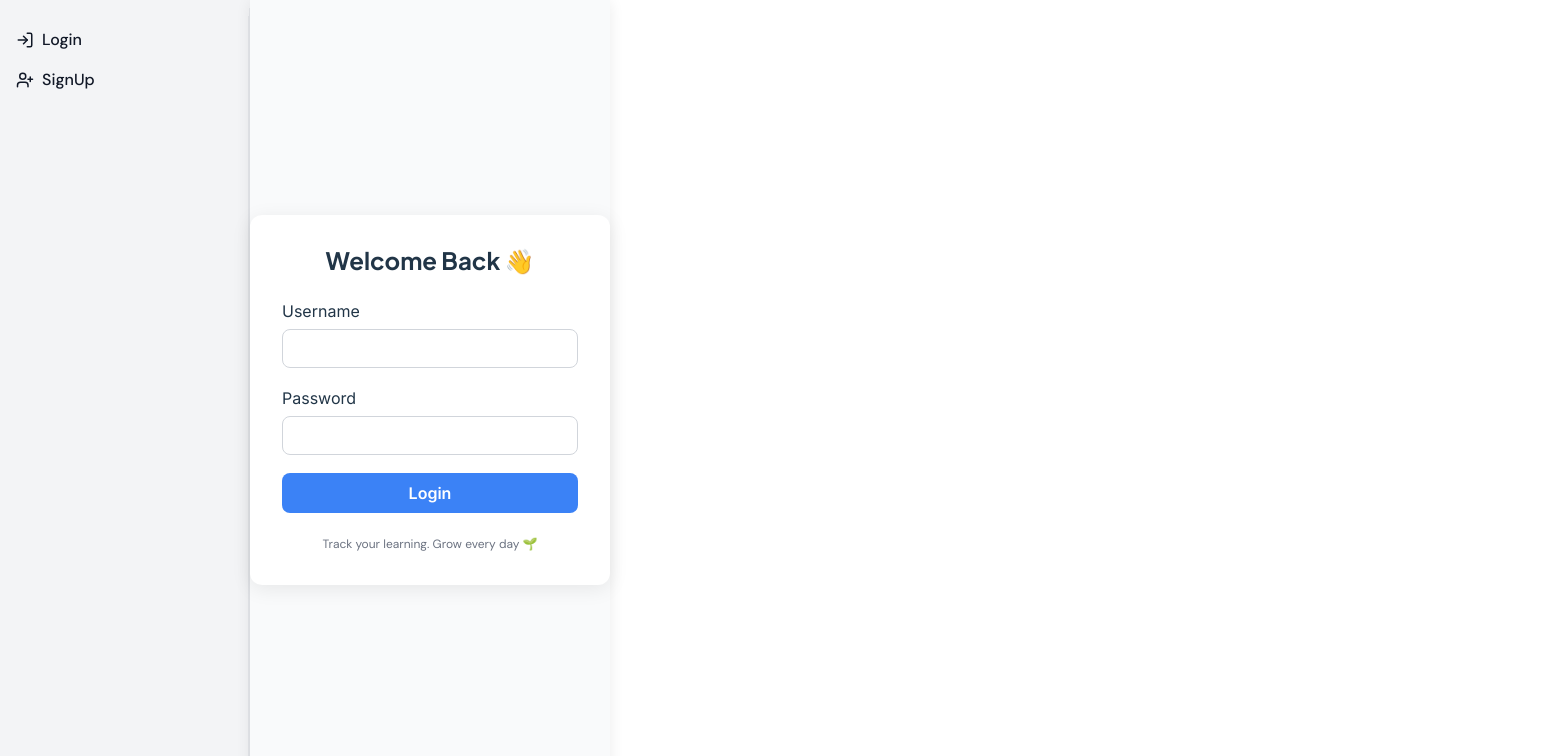
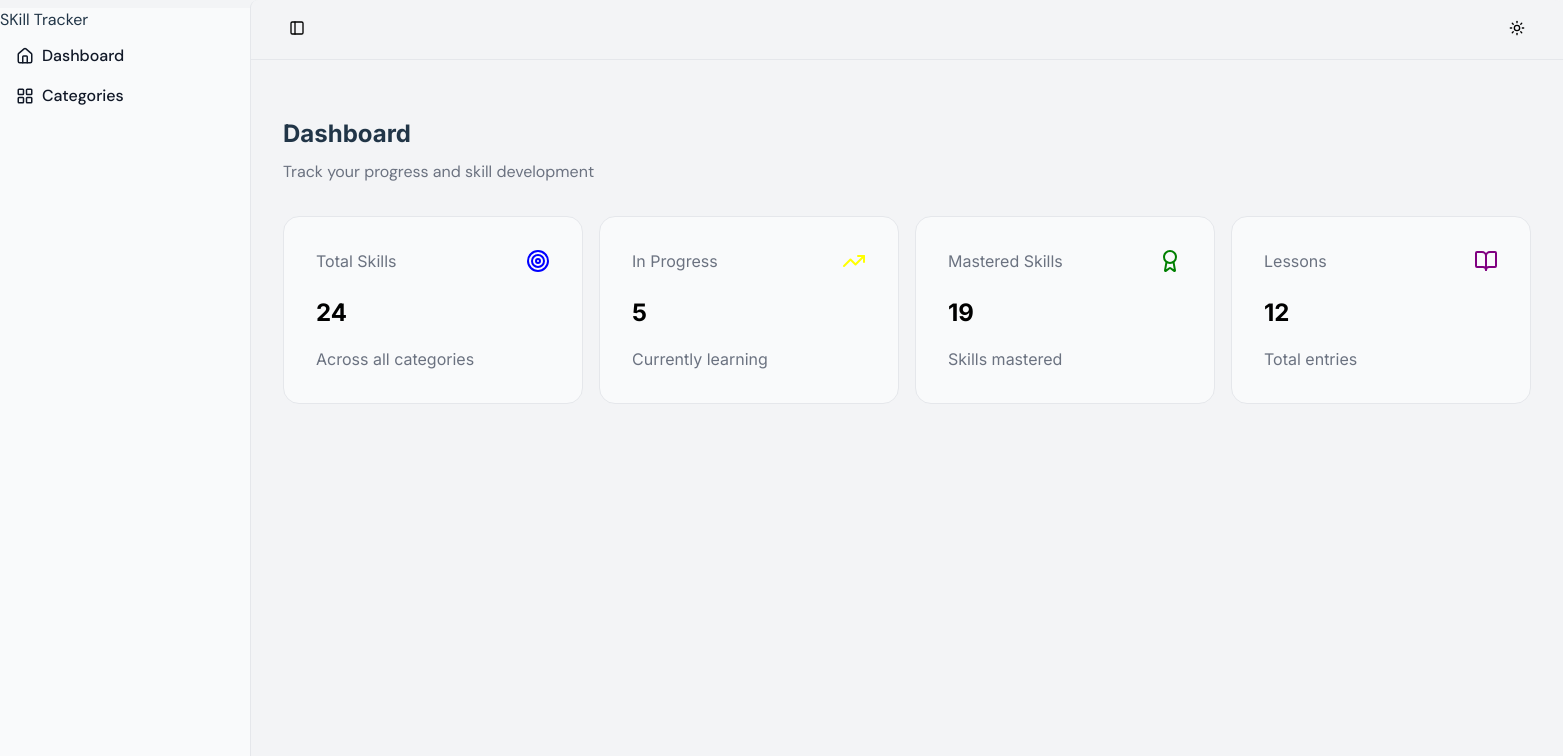
Before and after one commit to MaherGarni/Personal-Knowledge-Management-Frontend, a React (Vite) app: page /dashboard in a window 1280 px wide. Before the commit this address led to /login. Shown: the top 756 px of the page, 1563 px wide, since content can reach past the window. Built offline with nearby package versions, Linux system fonts and the light colour scheme.

Commit message:
initial dashboard design

```diff
--- /dev/null
+++ b/src/components/DashboardCard/DashboardCard.jsx
@@ -0,0 +1,37 @@
+import "./styles.css"
+import { Target, TrendingUp, Award, BookOpen } from "lucide-react"
+export default function DashboardCard({ name, icon, data, description }) {
+    const icons = {
+        Target: {
+            icon: Target,
+            color: "blue"
+        },
+        TrendingUp: {
+            icon: TrendingUp,
+            color: "yellow"
+        },
+        Award: {
+            icon: Award,
+            color: "green"
+        },
+        BookOpen: {
+            icon: BookOpen,
+            color: "purple"
+        },
+    };
+    const Icon = icons[icon].icon;
+    return (
+        <>
+            <div className="dashboard-card">
+                <div className="dashboard-card-header">
+                    <div className="name">{name}</div>
+                    <div className="icon">
+                        <Icon size={24} color={icons[icon].color}/>
+                    </div>
+                </div>
+                <div className="data"><span style={{fontSize: "24px", fontWeight: "bold", color: "black"}}>{data}</span></div>
+                <div className="description">{description}</div>
+            </div>
+        </>
+    )
+}
--- /dev/null
+++ b/src/components/DashboardCard/styles.css
@@ -0,0 +1,16 @@
+.dashboard-card {
+    display: flex;
+    flex-direction: column;
+    gap: 1rem;
+    background-color: #F9FAFB;
+    padding: 1rem;
+    border: 1px solid #E5E7EB;
+    border-radius: 1rem;
+    padding: 2rem;
+    width: 300px;
+
+    .dashboard-card-header{
+        display: flex;
+        justify-content: space-between;
+    }
+}
--- a/src/components/Sidebar/Sidebar.jsx
+++ b/src/components/Sidebar/Sidebar.jsx
@@ -1,5 +1,5 @@
 import { Link, useNavigate } from "react-router"
-import { Home, Info, FolderTree, FolderKanban, LogIn, UserPlus} from "lucide-react";
+import { Home, Info, LayoutGrid, LogIn, UserPlus} from "lucide-react";
 import "./styles.css"
 
 import * as userAPI from "../../utilities/user-api"
@@ -17,9 +17,10 @@ export default function Sidebar({ user, setUser }) {
         return (
             <>
                 <nav>
+                    <p>SKill Tracker</p>
                     <ul>
                         <li>
-                            <Link to="/home">
+                            <Link to="/dashboard">
                                 <div className="sidebar-link">
                                     <Home size={18} />
                                     <p>Dashboard</p>
@@ -29,7 +30,7 @@ export default function Sidebar({ user, setUser }) {
                         <li>
                             <Link to="/categories">
                                 <div className="sidebar-link">
-                                    <FolderTree size={18} />
+                                    <LayoutGrid size={18} />
                                     <p>Categories</p>
                                 </div>
                             </Link>
--- a/src/components/Sidebar/styles.css
+++ b/src/components/Sidebar/styles.css
@@ -1,10 +1,8 @@
 aside {
     display: flex;
-    /* align-items: center; */
     width: 250px;
     height: 100vh;
-    background-color: #F3F4F6;
-    border-right: 1px solid #E5E7EB;
+    background-color: #F9FAFB;
     margin-top: 8px;
 }
 
--- a/src/pages/App/App.css
+++ b/src/pages/App/App.css
@@ -1,23 +1,36 @@
 @import url('https://fonts.googleapis.com/css2?family=DM+Sans:ital,opsz,wght@0,9..40,100..1000;1,9..40,100..1000&family=Inter:ital,opsz,wght@0,14..32,100..900;1,14..32,100..900&family=Nunito+Sans:ital,opsz,wght@0,6..12,200..1000;1,6..12,200..1000&family=Outfit:wght@100..900&family=Plus+Jakarta+Sans:ital,wght@0,200..800;1,200..800&family=Urbanist:ital,wght@0,100..900;1,100..900&display=swap');
 
-*{
+* {
     box-sizing: border-box;
     padding: 0;
     margin: 0;
     font-family: "inter", sans-serif;
 }
 
-.Layout{
+.Layout {
     display: flex;
     background-color: #F3F4F6;
 }
 
-main{
+main {
     flex: 1;
     border-radius: 8px;
-    background-color: #F9FAFB;
-    /* margin: 8px;
-    padding: 8px; */
-    border: 0px solid black;
-    box-shadow: 0 0 15px rgba(0, 0, 0, 0.08);
+    border-left: 1px solid #E5E7EB;
+    background-color: #F3F4F6;
 }
+
+main .header {
+    height: 60px;
+    border-bottom: 1px solid #E5E7EB;
+    display: flex;
+    justify-content: space-between;
+    align-items: center;
+    padding: 0 1rem;
+
+    button {
+        background-color: transparent;
+        border: none;
+        cursor: pointer;
+        font-size: 18px;
+    }
+}
--- a/src/pages/App/App.jsx
+++ b/src/pages/App/App.jsx
@@ -1,5 +1,5 @@
 import './App.css'
-import { Route, Routes, Link, Navigate} from 'react-router';
+import { Route, Routes, Link, Navigate } from 'react-router';
 import { useState } from 'react';
 import AboutPage from '../AboutPage/AboutPage';
 import CategoryIndexPage from '../CategoryIndexPage/CategoryIndexPage';
@@ -7,9 +7,11 @@ import CategoryDetailPage from '../CategoryDetailPage/CategoryDetailPage';
 import Sidebar from '../../components/Sidebar/Sidebar';
 import SignupPage from '../SignupPage/SignupPage';
 import LoginPage from '../LoginPage/LoginPage';
+import DashboardPage from '../DashboardPage/DashboardPage';
+import { PanelLeft, Moon, Sun } from 'lucide-react';
 
 function App() {
-  const [user, setUser] = useState(null);
+  const [user, setUser] = useState(1);
 
 
   return (
@@ -19,9 +21,18 @@ function App() {
           <Sidebar user={user} setUser={setUser} />
         </aside>
         <main>
+          <div className='header'>
+            <button className='sidebar-toggle'>
+              <PanelLeft size={16} />
+            </button>
+            <button className='theme'>
+              <Sun size={16} />
+            </button>
+          </div>
           <Routes>
             {user ? <>
               <Route path="/*" element={<h2>In progress....</h2>} />
+              <Route path="/dashboard" element={<DashboardPage />} />
               <Route path="/about" element={<AboutPage />} />
               <Route path="/categories" element={<CategoryIndexPage />} />
               <Route path="/categories/:id" element={<CategoryDetailPage />} />
--- /dev/null
+++ b/src/pages/DashboardPage/DashboardPage.jsx
@@ -0,0 +1,44 @@
+import "./styles.css"
+import DashboardCard from "../../components/DashboardCard/DashboardCard"
+export default function Dashboard() {
+    const cardsData = [
+        {
+            name: "Total Skills",
+            icon: "Target",
+            data: 24,
+            description: "Across all categories"
+        },
+        {
+            name: "In Progress",
+            icon: "TrendingUp",
+            data: 5,
+            description: "Currently learning"
+        },
+        {
+            name: "Mastered Skills",
+            icon: "Award",
+            data: 19,
+            description: "Skills mastered"
+        },
+        {
+            name: "Lessons",
+            icon: "BookOpen",
+            data: 12,
+            description: "Total entries"
+        }
+    ]
+
+    return (
+        <div className="dashboard-page">
+            <div className="page-header">
+                <h2>Dashboard</h2>
+                <p>Track your progress and skill development</p>
+            </div>
+            <div className="dashboard-cards">
+                {cardsData.map((card, index) => (
+                    <DashboardCard key={index} name={card.name} icon={card.icon} data={card.data} description={card.description} />
+                ))}
+            </div>
+        </div>
+    )
+}
--- /dev/null
+++ b/src/pages/DashboardPage/styles.css
@@ -0,0 +1,22 @@
+.dashboard-page {
+    margin: 1.5rem auto;
+    padding: 2rem;
+}
+
+.page-header {
+    display: flex;
+    flex-direction: column;
+    gap: 8px;
+
+    p {
+        color: #6B7280;
+    }
+}
+
+.dashboard-cards {
+    display: flex;
+    /* justify-content: space-between; */
+    gap: 1rem;
+    margin: 2rem 0 ;
+    color: #6B7280;
+}
```
